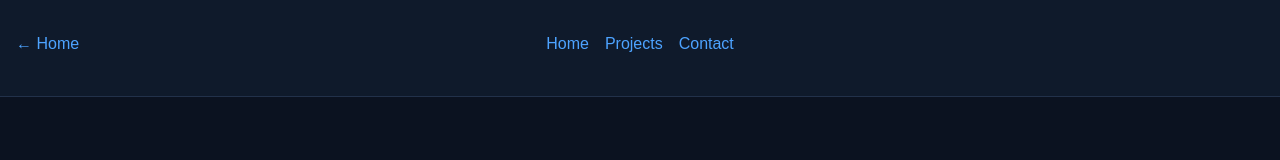
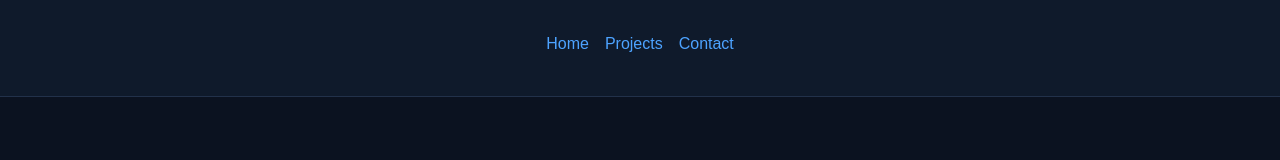
Before and after one commit to chandler-bolton/Portfolio, a Next.js app: page /projects in a window 1280 px wide. Shown: the top 160 px of the page. Built offline with nearby package versions, Linux system fonts and the light colour scheme.

Commit message:
FEAT: NAV tweak

```diff
--- a/components/header.tsx
+++ b/components/header.tsx
@@ -16,13 +16,7 @@ export default function Header() {
 		<nav>
 			<div className="navGrid">
 				<div className="navGirdItemLeft">
-					{!isHome && (
-						<div className="textContainer leftAlign">
-						<div className="homeLink flushedTop">
-							<Link href="/">← Home</Link>
-						</div>
-						</div>
-					)}
+
 				</div>
 
 				<div className="navGirdItemMiddle">
```
